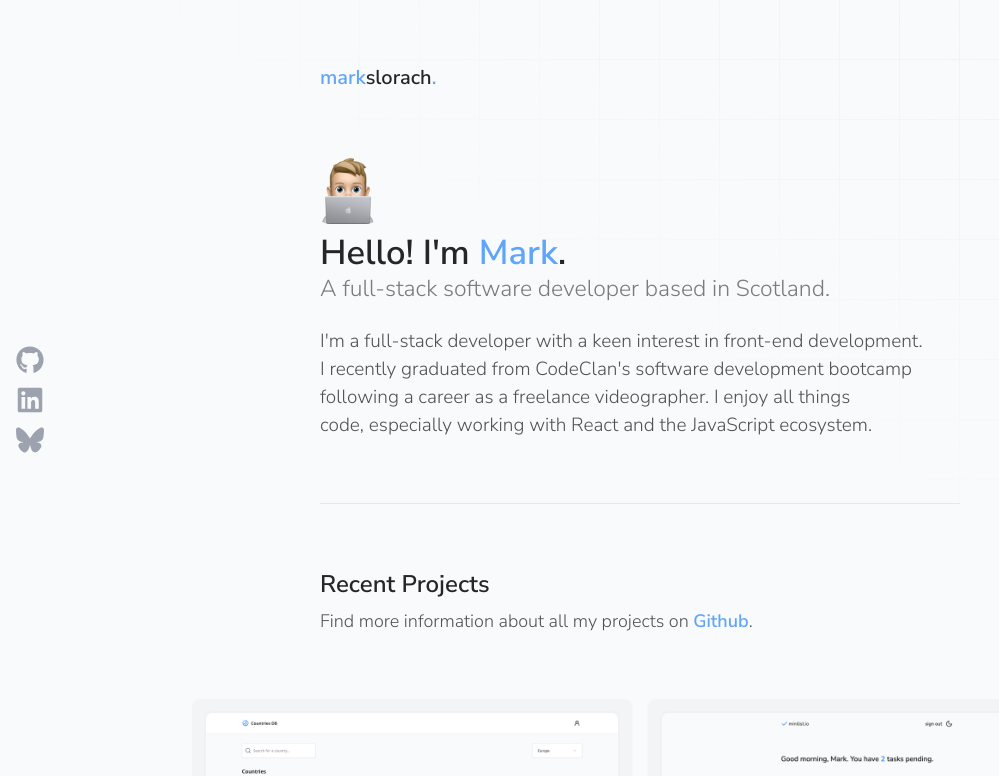
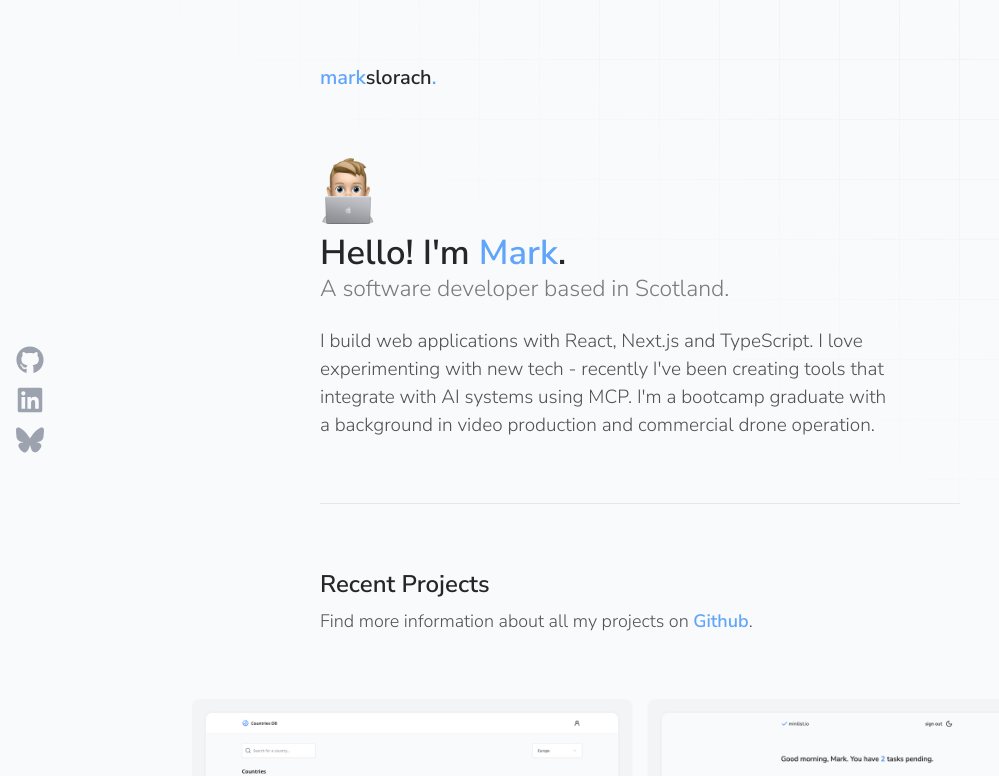
Before and after one commit to markslorach/markslorach.com, a Next.js app: page / in a window 1280 px wide. Shown: the top 776 px of the page, without its empty margins (0-999 px from the left). Built offline with nearby package versions, Linux system fonts and the light colour scheme.

Commit message:
Update to hero section about me

```diff
--- a/app/components/Hero.tsx
+++ b/app/components/Hero.tsx
@@ -13,15 +13,15 @@ const Hero = () => {
         </h1>
 
         <span className="text-xl font-light text-neutral-800/60 md:text-[23px]">
-          A full-stack software developer based in Scotland.
+          A software developer based in Scotland.
         </span>
       </div>
 
       <p className="text-balance text-lg font-light text-neutral-600 md:text-[19px]">
-        I'm a full-stack developer with a keen interest in front-end
-        development. I recently graduated from CodeClan's software development
-        bootcamp following a career as a freelance videographer. I enjoy all
-        things code, especially working with React and the JavaScript ecosystem.
+        I build web applications with React, Next.js and TypeScript. I love
+        experimenting with new tech - recently I've been creating tools that
+        integrate with AI systems using MCP. I'm a bootcamp graduate with a
+        background in video production and commercial drone operation.
       </p>
 
       <div className="mt-6 flex space-x-3 lg:hidden">
```
